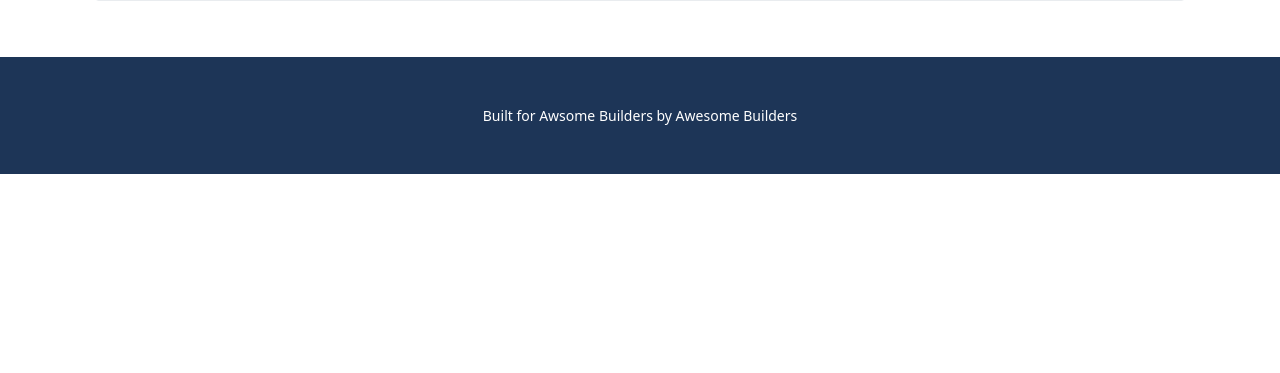
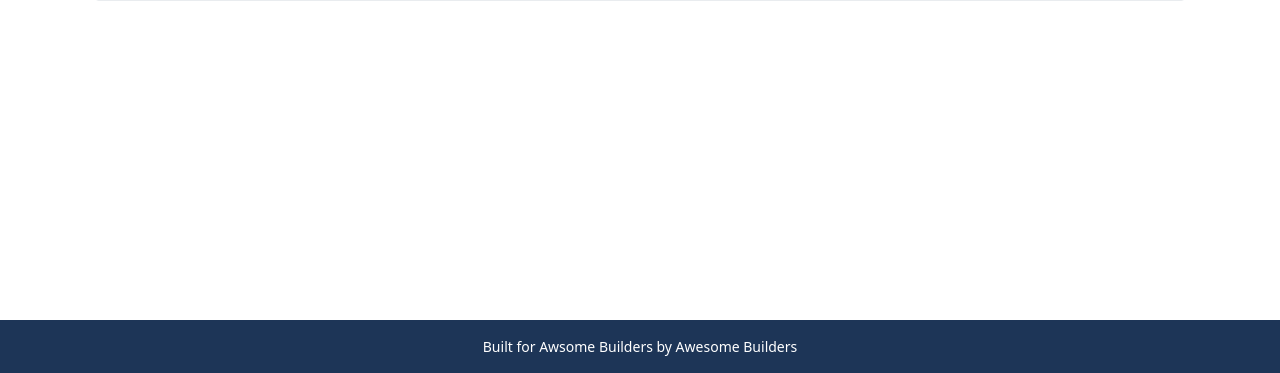
Before and after one commit to richard-olson/basic_web_app, a Flask app: template basic_web_app/templates/jobs.html in a window 1280 px wide. Shown: the part 427-800 px from the top of the page. Run offline with Flask 2, Linux system fonts and the light colour scheme; the template is opened without the code that fills it, so the values that code supplies are empty; parts of the project's set-up code (start-up, migrations or seed data) failed here and were passed over.

Commit message:
Adjusted footer to stick to bottom of page

```diff
--- a/basic_web_app/templates/base.html
+++ b/basic_web_app/templates/base.html
@@ -49,7 +49,7 @@
 </header>
 {% block content %}{% endblock %}
 <!-- Footer-->
-<footer class="py-5 bg-dark">
+<footer class="py-3 bg-dark fixed-bottom">
     <div class="container"><p class="m-0 small text-center text-white">Built for Awsome Builders by Awesome Builders</p></div>
 </footer>
 <script src="/static/js/htmx.min.js?v=1.6.0"></script>
```
